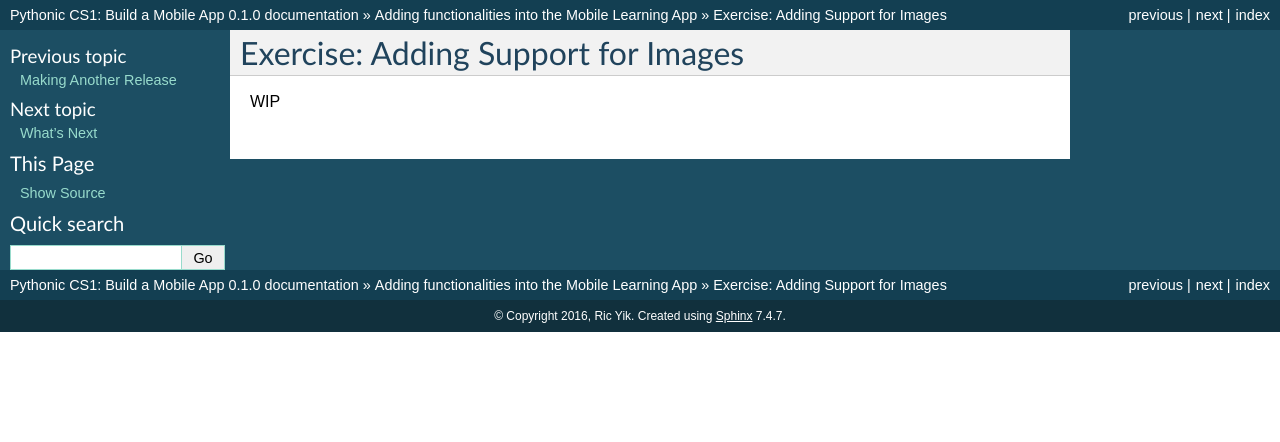
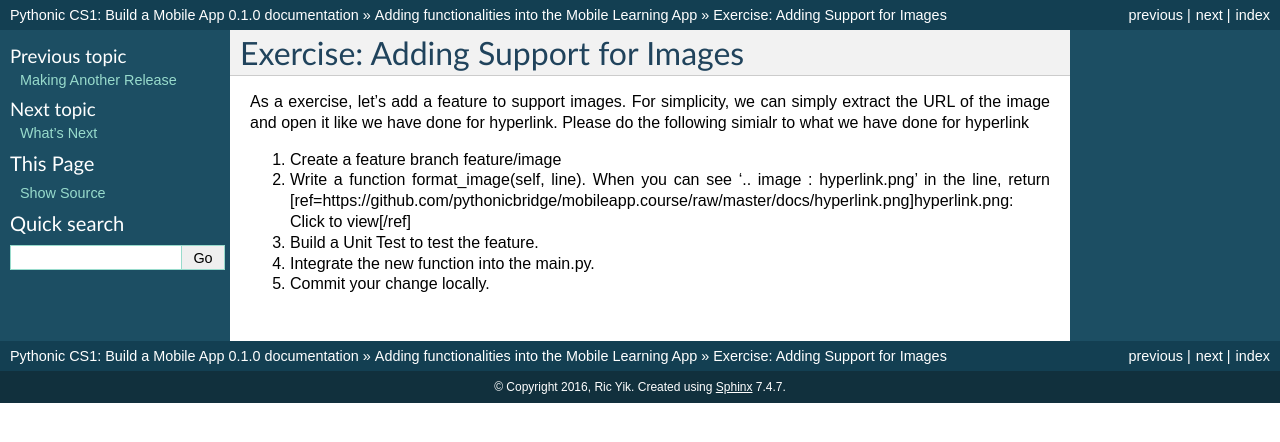
Before and after one commit to Aashritha27/mobileapp.course, a Sphinx documentation site: the page built from docs/exercise-adding-support-for-image.rst, in a window 1280 px wide. Shown: the top 442 px of the page. Built offline with Sphinx 7.4.7, drawn with Linux system fonts in a browser that asks for light colours.

Commit message:
Exercise

```diff
--- a/docs/exercise-adding-support-for-image.rst
+++ b/docs/exercise-adding-support-for-image.rst
@@ -1,4 +1,10 @@
 Exercise: Adding Support for Images
 ===================================
 
-WIP
+As a exercise, let's add a feature to support images. For simplicity, we can simply extract the URL of the image and open it like we have done for hyperlink. Please do the following simialr to what we have done for hyperlink
+
+#. Create a feature branch feature/image
+#. Write a function format_image(self, line). When you can see '.. image : hyperlink.png' in the line, return [ref=https://github.com/pythonicbridge/mobileapp.course/raw/master/docs/hyperlink.png]hyperlink.png: Click to view[/ref]
+#. Build a Unit Test to test the feature.
+#. Integrate the new function into the main.py.
+#. Commit your change locally.
```
